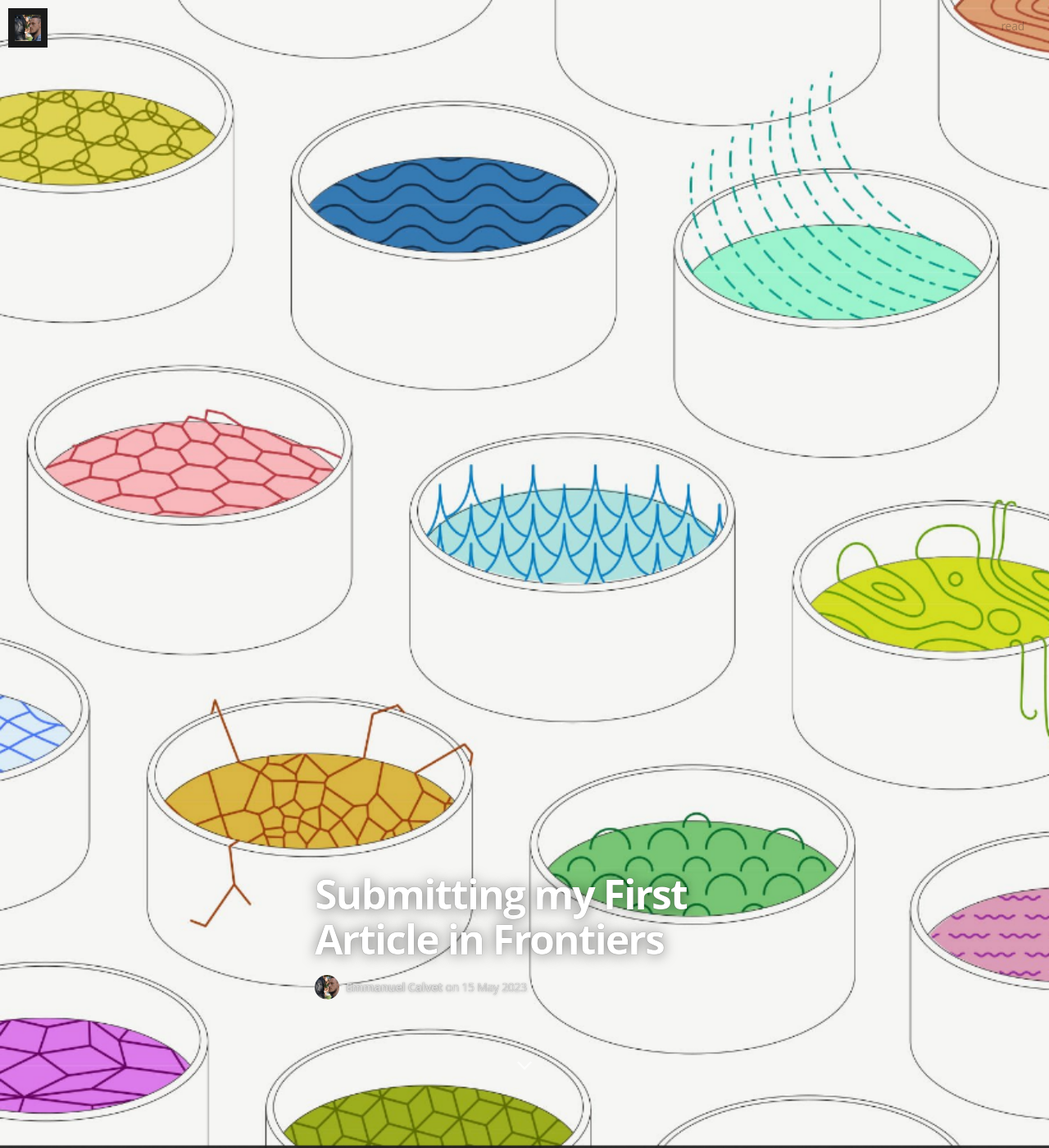
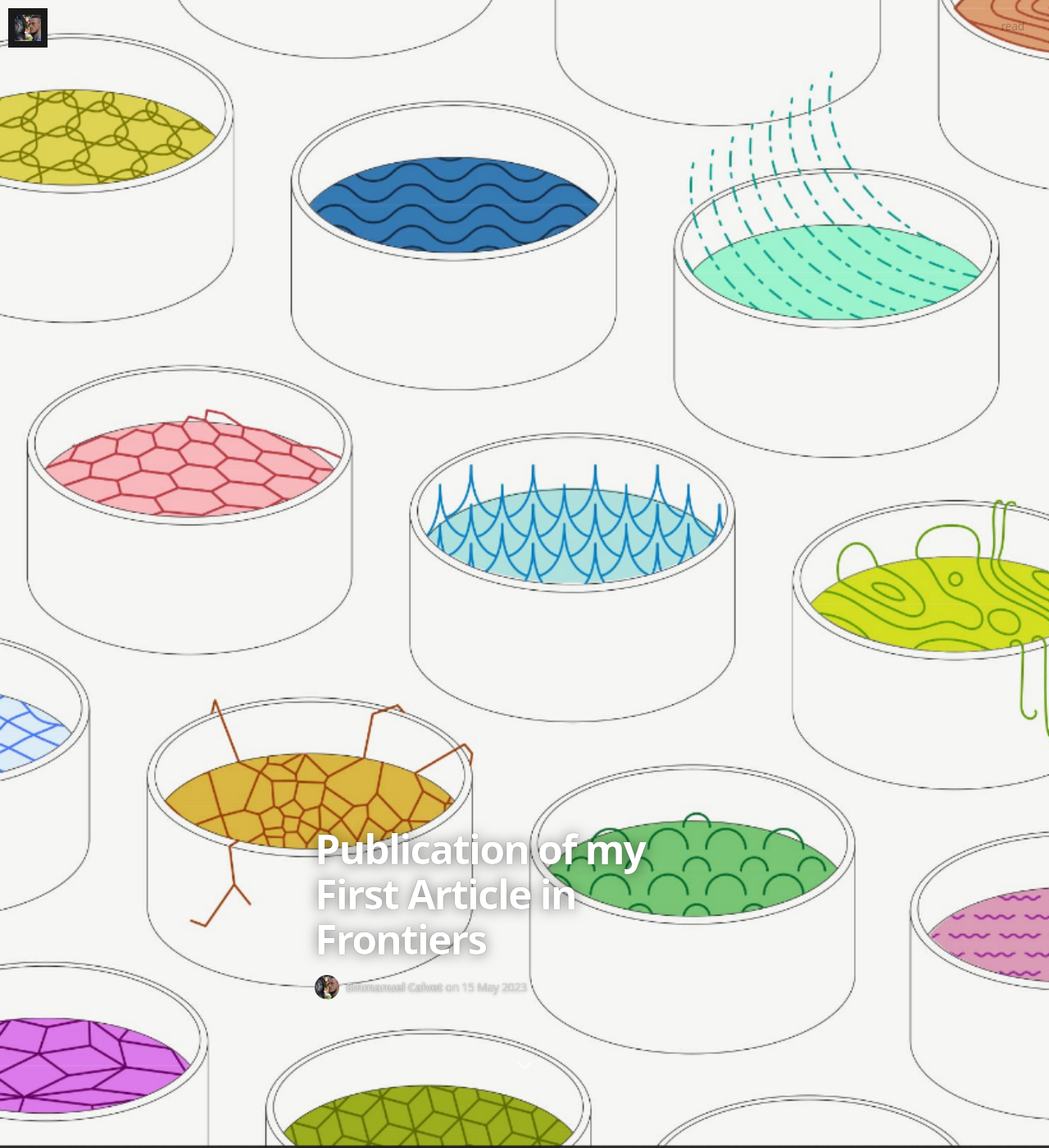
Before and after one commit to ManuNeuro/EmmanuelCalvet, a Jekyll site: the page built from _posts/2023-05-15-article-submission.md, in a window 1280 px wide and 1400 px high. Shown: the whole window at 82% size. Built offline with Jekyll 4.4.1, drawn with Linux system fonts in a browser that asks for light colours; nearby versions of some CDN libraries; some web fonts are replaced; comment, search, counter and statistics services are not loaded.

Commit message:
Update 2023-05-15-article-publication.md

```diff
--- a/_posts/2023-05-15-article-submission.md
+++ b/_posts/2023-05-15-article-submission.md
@@ -1,14 +1,14 @@
 ---
-title: "Submitting my First Article in Frontiers"
+title: "Publication of my First Article in Frontiers"
 layout: post
 categories: Reservoir Computing
 comments: true
 image: /assets/article_images/2023-05-15-article-submission/cover.png
 ---
 
-Here it is, my [first paper](https://ManuNeuro.github.io/EmmanuelCalvet/assets/publications/2023_article_emmanuel_calvet_submited.pdf) submission in [Frontiers in Computational Neurosciences](https://www.frontiersin.org/journals/computational-neuroscience), in collaboration with Jean Rouat and Bertrand Reulet. It was a very long path, but I'm proud of the result.
+Here it is, my [first paper](https://www.frontiersin.org/articles/10.3389/fncom.2023.1223258/full) publication in *Frontiers in Computational Neurosciences*, in collaboration with Jean Rouat and Bertrand Reulet. It was a long path, but I'm proud of the result.
 
-Here is a brief summary of my contribtion to the great scientific enterprise:
+Here is a brief summary of my contribution to the great scientific enterprise:
 
 Nowadays, the most powerful machine learning models require tens of thousands of GPUs and significant energy consumption to train billions of parameters. As reservoir computers become a time and cost-efficient alternative to traditional learning methods, a systematic approach to network design becomes crucial.
 
@@ -18,6 +18,6 @@ We identify distinct dynamical attractors and quantify their statistics, reveali
 
 Interestingly, we observe that the intrinsic attractor dynamics have minimal influence on performance but act as a hallmark of criticality. This allows us to give specific recommendations for reducing the computational burden of the random generation process of reservoirs.
 
-Now the process of reviewing has started and hopefully it will get published soon, ...
+In the coming weeks, I am going to submit a paper closely related to this one,
 
 So stay tuned!
```
